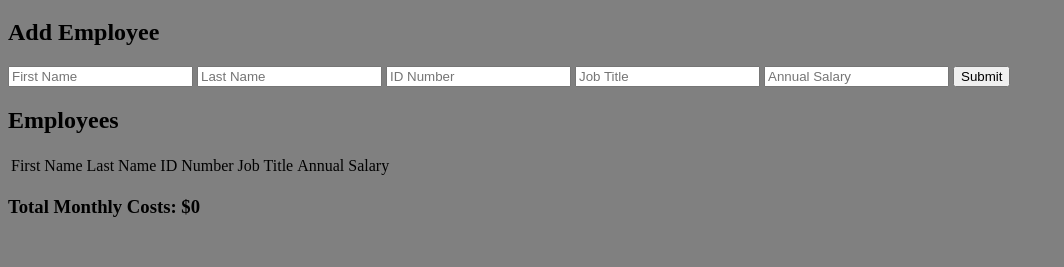
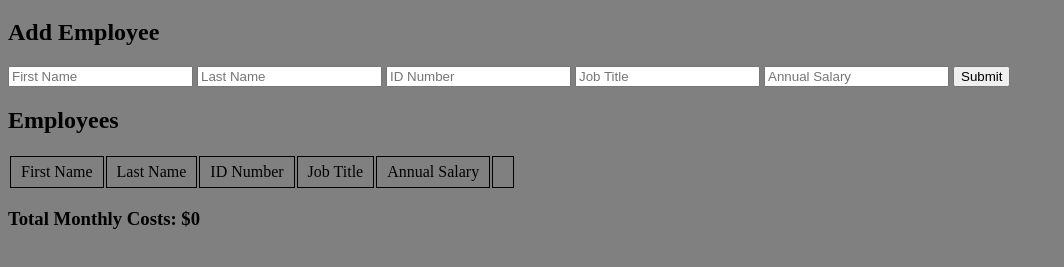
Before and after one commit to bradloudis/jquery-salary-calculator, a plain HTML site: page index.html in a window 1280 px wide. Shown: the part 61-328 px from the top of the page, without its empty margins (0-1064 px from the left). Drawn offline with nearby package versions, Linux system fonts and the light colour scheme.

Commit message:
sad looking table css. add additional <td> so there is room for the eventual delete btn

```diff
--- a/index.html
+++ b/index.html
@@ -23,8 +23,8 @@
       />
       <button class="btn js-submitButton">Submit</button>
     </div>
-    <div>
-      <h2>Employees</h2>
+    <h2>Employees</h2>
+    <div id="employeeTable">
       <table>
         <thead>
           <tr>
@@ -43,6 +43,7 @@
             <td>
               Annual Salary
             </td>
+            <td></td>
           </tr>
         </thead>
         <tbody class="js-employeeList">
--- a/stylesheet/style.css
+++ b/stylesheet/style.css
@@ -1,3 +1,12 @@
 body {
   background-color: grey;
 }
+
+#employeeTable {
+  border-collapse: collapse;
+}
+
+#employeeTable td {
+  border: 1px solid black;
+  padding: 6px 10px;
+}
```
